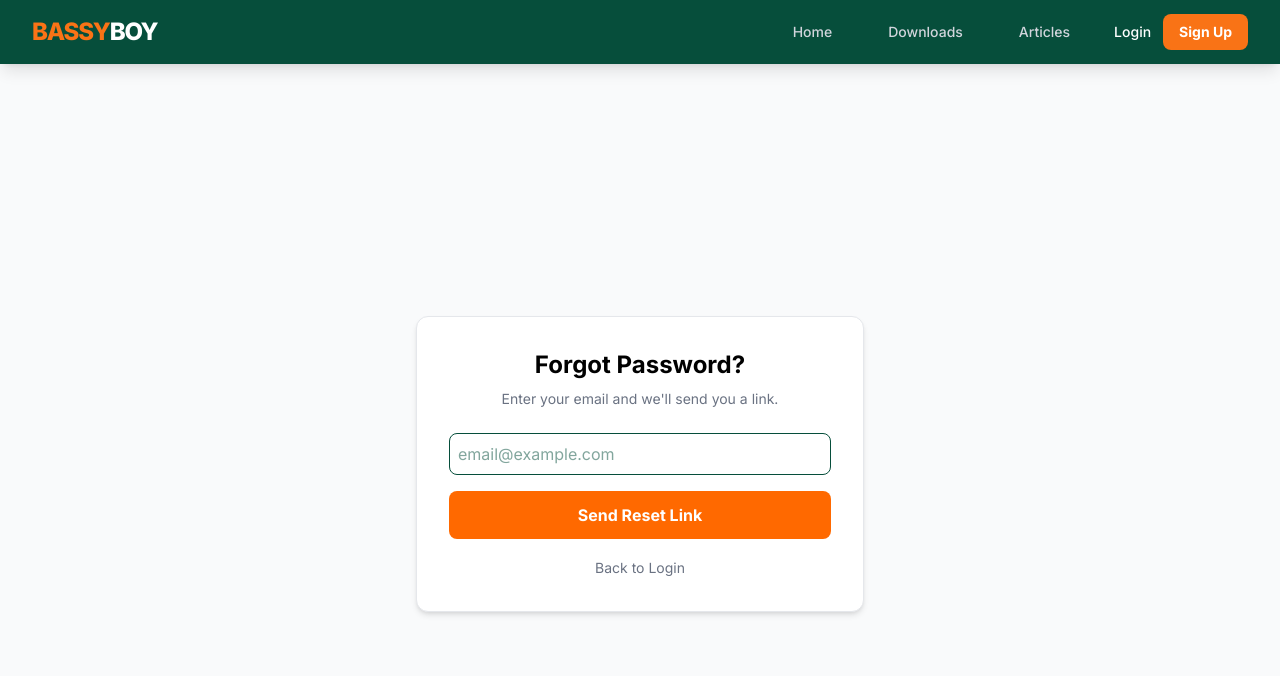
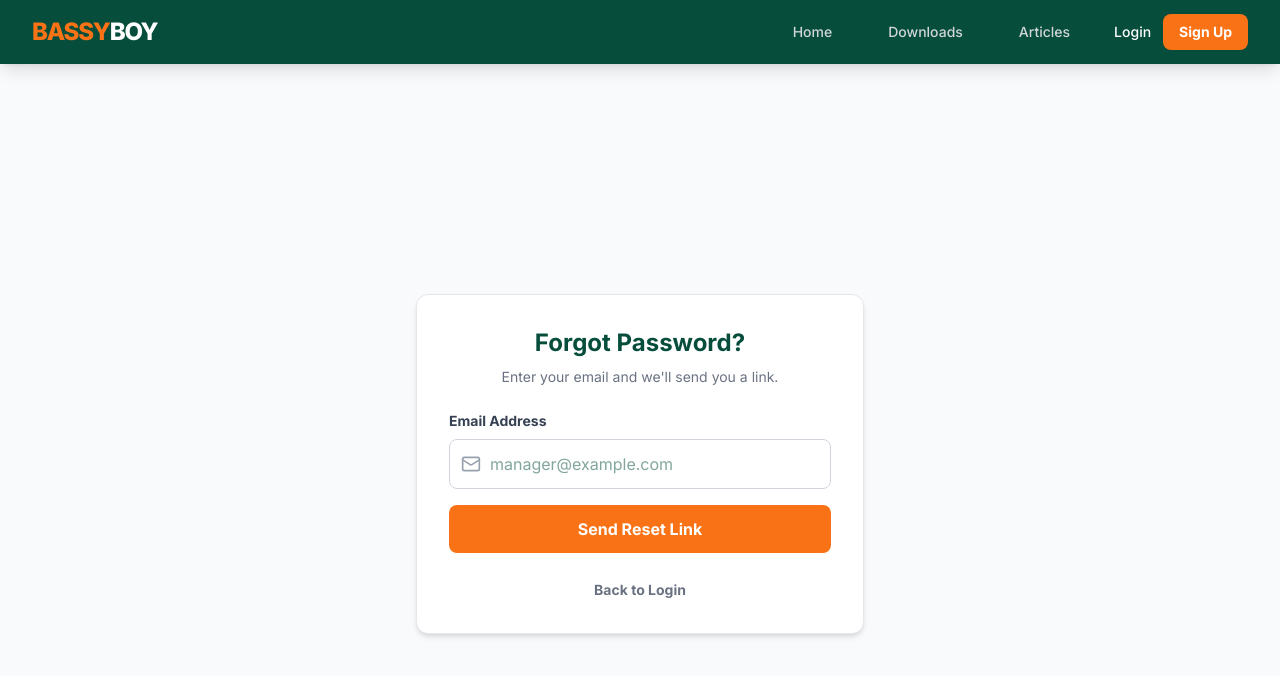
Before and after one commit to GazTheDev/bassyboyo, a Next.js app: page /reset in a window 1280 px wide. Shown: the top 676 px of the page. Built offline with nearby package versions, Linux system fonts and the light colour scheme; no server answers.

Commit message:
fixed form

```diff
--- a/app/actions/home.ts
+++ b/app/actions/home.ts
@@ -2,18 +2,13 @@
 
 import { revalidatePath } from "next/cache";
 
-export async function submitFeedback(formData: FormData) {
+// CHANGE: Added 'prevState' as the first argument
+export async function submitFeedback(prevState: any, formData: FormData) {
   const name = formData.get("name");
   const message = formData.get("message");
 
-  // In a real app, you would save this to prisma.feedback.create()
-  console.log("--------------------------------");
-  console.log("📬 NEW FEEDBACK RECEIVED");
-  console.log(`From: ${name}`);
-  console.log(`Message: ${message}`);
-  console.log("--------------------------------");
+  console.log(`📬 FEEDBACK: ${name} says "${message}"`);
 
-  // We don't redirect, we just want to clear the form (conceptually)
-  revalidatePath("/");
-  return { success: true };
+  // We don't need revalidatePath here strictly, but it doesn't hurt
+  return { success: true, message: "Message sent successfully!" };
 }
--- a/app/actions/reset-password.ts
+++ b/app/actions/reset-password.ts
@@ -7,8 +7,8 @@
 
 const prisma = new PrismaClient();
 
-// Step 1: User requests the email
-export async function resetRequest(formData: FormData) {
+// CHANGE: Added 'prevState: any' as the first argument
+export async function resetRequest(prevState: any, formData: FormData) {
   const email = formData.get("email") as string;
 
   const existingUser = await prisma.user.findUnique({ where: { email } });
@@ -18,12 +18,14 @@
     await sendPasswordResetEmail(email, verificationToken.token);
   }
 
-  // We always return success to prevent email fishing/scanning
-  return { success: "If an account exists, email sent!" };
+  // We return a success object to display in the UI
+  return { success: "If an account exists, an email has been sent!" };
 }
 
-// Step 2: User enters new password
-export async function newPassword(formData: FormData) {
+// ... (keep the newPassword function as is, we fixed that one earlier)
+export async function newPassword(prevState: any, formData: FormData) {
+    // ... existing code ...
+    // (Just ensure this file doesn't have duplicate exports or missing brackets)
     const token = formData.get("token") as string;
     const password = formData.get("password") as string;
 
--- a/app/new-password/page.tsx
+++ b/app/new-password/page.tsx
@@ -1,36 +1,29 @@
-import { newPassword } from "@/app/actions/reset-password";
+import NewPasswordForm from "@/components/NewPasswordForm";
 
 interface PageProps {
   searchParams: Promise<{ token: string }>;
 }
 
 export default async function NewPasswordPage(props: PageProps) {
-  // In Next.js 15, searchParams is async
   const searchParams = await props.searchParams;
   const token = searchParams.token;
 
-  if (!token) return <div>Missing Token!</div>;
+  if (!token) {
+    return (
+      <div className="min-h-screen flex items-center justify-center bg-gray-50 text-red-500 font-bold">
+        Missing Token! Please check your email link.
+      </div>
+    );
+  }
 
   return (
     <div className="min-h-screen flex items-center justify-center bg-gray-50">
       <div className="bg-white p-8 rounded-xl shadow-md w-full max-w-md border border-gray-200">
-        <h1 className="text-2xl font-bold text-center text-bassy-green mb-6">Enter New Password</h1>
+        <h1 className="text-2xl font-bold text-center text-[#064E3B] mb-6">Enter New Password</h1>
 
-        <form action={newPassword} className="space-y-4">
-          <input type="hidden" name="token" value={token} />
+        {/* Render the Client Form */}
+        <NewPasswordForm token={token} />
 
-          <input
-            type="password"
-            name="password"
-            placeholder="New Password"
-            required
-            className="w-full border p-2 rounded-lg"
-          />
-
-          <button type="submit" className="w-full bg-bassy-green text-white font-bold py-3 rounded-lg hover:bg-bassy-green-dark">
-            Reset Password
-          </button>
-        </form>
       </div>
     </div>
   );
--- a/app/reset/page.tsx
+++ b/app/reset/page.tsx
@@ -1,28 +1,20 @@
-import { resetRequest } from "@/app/actions/reset-password";
 import Link from "next/link";
+import ResetForm from "@/components/ResetForm";
 
 export default function ResetPage() {
   return (
-    <div className="min-h-screen flex items-center justify-center bg-gray-50">
+    <div className="min-h-screen flex items-center justify-center bg-gray-50 p-4">
       <div className="bg-white p-8 rounded-xl shadow-md w-full max-w-md border border-gray-200">
-        <h1 className="text-2xl font-bold text-center text-black mb-2">Forgot Password?</h1>
+        <h1 className="text-2xl font-bold text-center text-[#064E3B] mb-2">Forgot Password?</h1>
         <p className="text-center text-gray-500 mb-6 text-sm">Enter your email and we'll send you a link.</p>
 
-        <form action={resetRequest} className="space-y-4">
-          <input
-            type="email"
-            name="email"
-            placeholder="email@example.com"
-            required
-            className="w-full border p-2 rounded-lg"
-          />
-          <button type="submit" className="w-full bg-orange-500 text-white font-bold py-3 rounded-lg hover:bg-bassy-orange-dark">
-            Send Reset Link
-          </button>
-        </form>
+        {/* Replace the form with our new Client Component */}
+        <ResetForm />
 
-        <div className="mt-4 text-center">
-          <Link href="/api/auth/signin" className="text-sm text-gray-500 hover:text-bassy-orange">Back to Login</Link>
+        <div className="mt-6 text-center">
+          <Link href="/api/auth/signin" className="text-sm font-bold text-gray-500 hover:text-[#F97316] transition">
+            Back to Login
+          </Link>
         </div>
       </div>
     </div>
--- /dev/null
+++ b/components/FeedbackForm.tsx
@@ -0,0 +1,58 @@
+"use client";
+
+import { useActionState } from "react";
+import { submitFeedback } from "@/app/actions/home";
+import { Send, CheckCircle, Loader2 } from "lucide-react";
+
+export default function FeedbackForm() {
+  const [state, formAction, isPending] = useActionState(submitFeedback, null);
+
+  // If message sent successfully, show a Thank You note instead of the form
+  if (state?.success) {
+    return (
+      <div className="bg-white/10 rounded-xl p-8 text-center animate-fade-in border border-white/20">
+        <div className="bg-green-500 w-16 h-16 rounded-full flex items-center justify-center mx-auto mb-4 text-white shadow-lg">
+          <CheckCircle size={32} />
+        </div>
+        <h3 className="text-2xl font-bold text-white mb-2">Message Received!</h3>
+        <p className="text-white/80">Thanks for the feedback. I'll read it shortly.</p>
+      </div>
+    );
+  }
+
+  return (
+    <form action={formAction} className="space-y-4">
+      <div>
+        <label className="block text-sm font-bold text-white/80 mb-1">Your Name</label>
+        <input
+          type="text"
+          name="name"
+          required
+          placeholder="Manager Name"
+          className="w-full bg-white/10 border border-white/20 rounded-lg p-3 text-white placeholder-white/40 focus:outline-none focus:ring-2 focus:ring-[#F97316] transition-all"
+        />
+      </div>
+      <div>
+        <label className="block text-sm font-bold text-white/80 mb-1">Message</label>
+        <textarea
+          name="message"
+          required
+          rows={4}
+          placeholder="Describe what you need..."
+          className="w-full bg-white/10 border border-white/20 rounded-lg p-3 text-white placeholder-white/40 focus:outline-none focus:ring-2 focus:ring-[#F97316] transition-all"
+        />
+      </div>
+      <button
+        type="submit"
+        disabled={isPending}
+        className="w-full bg-[#F97316] text-white font-bold py-4 rounded-xl hover:bg-[#c2410c] transition flex items-center justify-center gap-2 disabled:opacity-70 disabled:cursor-not-allowed shadow-lg"
+      >
+        {isPending ? (
+          <>Sending... <Loader2 size={18} className="animate-spin" /></>
+        ) : (
+          <>Send Feedback <Send size={18} /></>
+        )}
+      </button>
+    </form>
+  );
+}
--- /dev/null
+++ b/components/NewPasswordForm.tsx
@@ -0,0 +1,45 @@
+"use client";
+
+import { useActionState } from "react";
+import { newPassword } from "@/app/actions/reset-password";
+import { Lock, AlertCircle } from "lucide-react";
+
+export default function NewPasswordForm({ token }: { token: string }) {
+  const [state, formAction, isPending] = useActionState(newPassword, null);
+
+  return (
+    <form action={formAction} className="space-y-4">
+      <input type="hidden" name="token" value={token} />
+
+      <div>
+        <label className="block text-sm font-bold text-gray-700 mb-2">New Password</label>
+        <div className="relative">
+          <div className="absolute inset-y-0 left-0 pl-3 flex items-center pointer-events-none text-gray-400">
+            <Lock size={20} />
+          </div>
+          <input
+            type="password"
+            name="password"
+            placeholder="••••••••"
+            required
+            className="w-full pl-10 pr-4 py-3 border border-gray-300 rounded-lg focus:outline-none focus:ring-2 focus:ring-[#064E3B]"
+          />
+        </div>
+      </div>
+
+      {state?.error && (
+        <div className="bg-red-50 text-red-600 text-sm p-3 rounded-lg flex items-center gap-2 border border-red-100 font-bold">
+          <AlertCircle size={16} /> {state.error}
+        </div>
+      )}
+
+      <button
+        type="submit"
+        disabled={isPending}
+        className="w-full bg-[#064E3B] text-white font-bold py-3 rounded-lg hover:bg-[#053d2e] transition disabled:opacity-50"
+      >
+        {isPending ? "Resetting..." : "Reset Password"}
+      </button>
+    </form>
+  );
+}
--- /dev/null
+++ b/components/ResetForm.tsx
@@ -0,0 +1,58 @@
+"use client";
+
+import { useActionState } from "react";
+import { resetRequest } from "@/app/actions/reset-password";
+import { Mail, CheckCircle, Loader2 } from "lucide-react";
+
+export default function ResetForm() {
+  const [state, formAction, isPending] = useActionState(resetRequest, null);
+
+  if (state?.success) {
+    return (
+      <div className="bg-green-50 p-6 rounded-lg text-center border border-green-200">
+        <div className="bg-green-500 w-12 h-12 rounded-full flex items-center justify-center mx-auto mb-3 text-white">
+          <CheckCircle size={24} />
+        </div>
+        <h3 className="text-green-800 font-bold mb-2">Check your email</h3>
+        <p className="text-green-700 text-sm">
+          {state.success}
+        </p>
+        <p className="text-green-600 text-xs mt-4">
+          (Check your VS Code terminal for the link since we are in dev mode!)
+        </p>
+      </div>
+    );
+  }
+
+  return (
+    <form action={formAction} className="space-y-4">
+      <div>
+        <label className="block text-sm font-bold text-gray-700 mb-2">Email Address</label>
+        <div className="relative">
+          <div className="absolute inset-y-0 left-0 pl-3 flex items-center pointer-events-none text-gray-400">
+            <Mail size={20} />
+          </div>
+          <input
+            type="email"
+            name="email"
+            placeholder="manager@example.com"
+            required
+            className="w-full pl-10 pr-4 py-3 border border-gray-300 rounded-lg focus:outline-none focus:ring-2 focus:ring-[#F97316]"
+          />
+        </div>
+      </div>
+
+      <button
+        type="submit"
+        disabled={isPending}
+        className="w-full bg-[#F97316] text-white font-bold py-3 rounded-lg hover:bg-[#c2410c] transition flex items-center justify-center gap-2 disabled:opacity-70"
+      >
+        {isPending ? (
+          <>Sending... <Loader2 size={18} className="animate-spin" /></>
+        ) : (
+          "Send Reset Link"
+        )}
+      </button>
+    </form>
+  );
+}
--- a/prisma.config.ts
+++ /dev/null
@@ -1,14 +0,0 @@
-// This file was generated by Prisma and assumes you have installed the following:
-// npm install --save-dev prisma dotenv
-import "dotenv/config";
-import { defineConfig, env } from "prisma/config";
-
-export default defineConfig({
-  schema: "prisma/schema.prisma",
-  migrations: {
-    path: "prisma/migrations",
-  },
-  datasource: {
-    url: env("DATABASE_URL"),
-  },
-});
```
Also changed, not shown: app/page.tsx (+5 -30 lines). Lines whose indentation alone changed are shown as unchanged.
